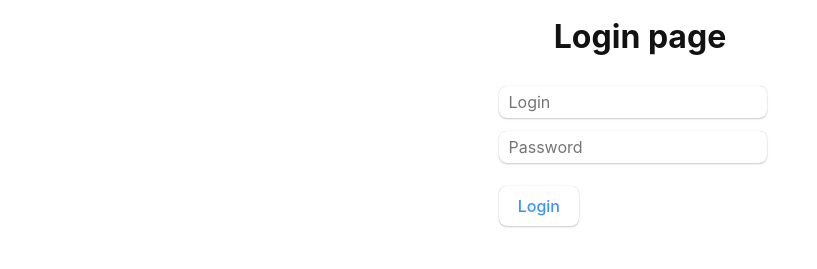
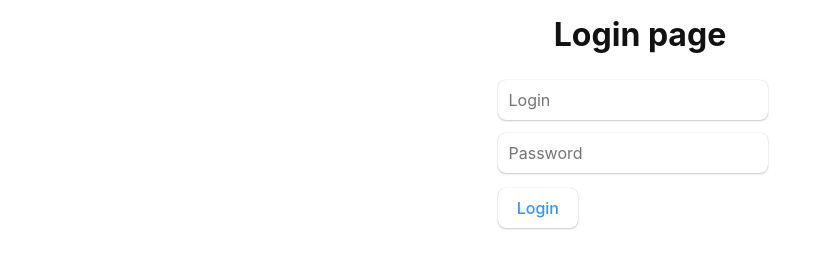
Before and after one commit to Tarasov-Front-Dev/react-multipage-forum-site, a React (Create React App) app: page / in a window 1280 px wide. Shown: the part 299-568 px from the top of the page, without its empty margins (0-817 px from the left). Built offline with nearby package versions, Linux system fonts and the light colour scheme.

Commit message:
Made some fancy css updates

```diff
--- a/src/styles/App.css
+++ b/src/styles/App.css
@@ -27,7 +27,7 @@ button,
 select {
   font-size: 1rem;
   font-family: inherit;
-  border: none;
+  border: 1px solid transparent;
   border-radius: 8px;
   padding: 0.5rem 0.75rem;
   box-shadow: 0 0px 1px hsla(0, 0%, 0%, 0.2), 0 1px 2px hsla(0, 0%, 0%, 0.2);
@@ -43,9 +43,16 @@ button {
 
 textarea:hover,
 input:hover,
-button:hover,
-select {
+button:hover {
   box-shadow: 0 0px 1px hsla(0, 0%, 0%, 0.6), 0 1px 2px hsla(0, 0%, 0%, 0.2);
+}
+
+textarea:focus,
+input:focus,
+select:focus {
+  outline: none;
+  border: 1px solid hsl(213, 100%, 61%);
+  box-shadow: 0 0px 1px hsla(213, 100%, 61%, 0.2), 0 1px 2px hsla(213, 100%, 61%, 0.2);
 }
 
 button:active {
@@ -123,11 +130,11 @@ form button {
 }
 
 form button:hover {
-  box-shadow: 0 0px 1px hsla(0, 0%, 0%, 0.6), 0 1px 2px hsla(0, 0%, 0%, 0.2);
+  box-shadow: 0 0px 1px hsla(213, 100%, 61%, 0.2), 0 1px 2px hsla(213, 100%, 61%, 0.2);
 }
 
 form button:active {
-  box-shadow: 0 0px 1px hsla(0, 0%, 0%, 0.4);
+  box-shadow: 0 0px 1px hsla(213, 100%, 61%, 0.4);
   transform: translateY(1px);
 }
 
@@ -181,7 +188,7 @@ main {
 }
 
 .post:hover {
-  box-shadow: 0 0px 1px hsla(0, 0%, 0%, 0.6), 0 1px 2px hsla(0, 0%, 0%, 0.2);
+  box-shadow: 0 0px 2px hsla(213, 100%, 61%, 0.2), 0 2px 3px hsla(213, 100%, 61%, 0.2);
 }
 
 .post:active {
@@ -318,6 +325,7 @@ main {
 
 
 /*************** Login ********************/
+
 .login__container {
   display: flex;
   flex-flow: column nowrap;
@@ -333,10 +341,18 @@ main {
 
 .login__container input {
   margin-top: 10px;
+  height: 2.5rem;
+  border: 1px solid transparent;
+}
+
+.login__container input:focus {
+  outline: none;
+  border: 1px solid hsl(213, 100%, 61%);
+  box-shadow: 0 0px 1px hsla(213, 100%, 61%, 0.2), 0 1px 2px hsla(213, 100%, 61%, 0.2);
 }
 
 .login__container :last-child {
-  margin-top: 10px;
+  margin-top: 6px;
 }
 
 
```
